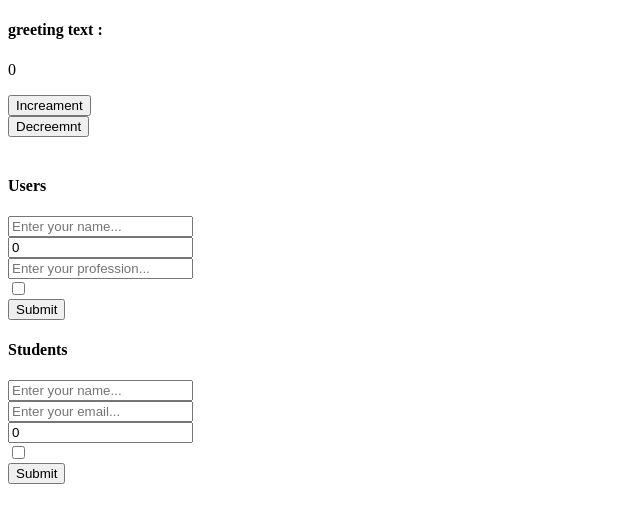
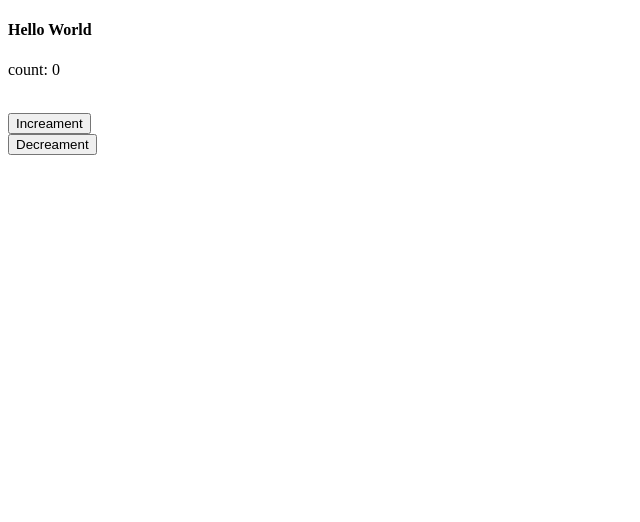
Before and after one commit to MohammadNH1/react-hooks, a React (Vite) app: page / in a window 1280 px wide. Shown: the top 522 px of the page, without its empty margins (0-640 px from the left). Built offline with nearby package versions, Linux system fonts and the light colour scheme.

Commit message:
useReducer hook

```diff
--- a/src/App.tsx
+++ b/src/App.tsx
@@ -1,17 +1,9 @@
-import { CounterContent } from "./components/Counter"
-import { StudentContent } from "./components/student"
-import { UserContent } from "./components/user"
-
+import { Counter } from "./reducer/counter"
 function App() {
   return (
    <>
-   <CounterContent/>
-  <div style={{marginTop:'40px'}}>
-  <UserContent/>
-  </div>
-  <div>
-    <StudentContent/>
-  </div>
+   <Counter/>
+
    </>
   )
 }
--- /dev/null
+++ b/src/reducer/Counter.tsx
@@ -0,0 +1,46 @@
+import { useReducer } from "react";
+// https://blog.stackademic.com/using-reacts-usereducer-hook-with-typescript-31ebd990bc66
+
+
+type counterStateType = {
+  count: number;
+};
+
+const initialState = {
+    count:0
+}
+
+type counterActionType = { type: "INCREAMENT" } | { type: "DECREAMENT" };
+
+const counterReducer = (state: counterStateType, action: counterActionType) => {
+  switch (action.type) {
+    case "INCREAMENT":
+      return { count: state.count + 1 };
+    case "DECREAMENT":
+      return { count: state.count - 1 };
+    default:
+      return state;
+  }
+};
+
+
+
+export const Counter = () => {
+  const [state, dispatch] = useReducer(counterReducer, initialState);
+  const handleIncreament = ()=>{
+    dispatch({type:'INCREAMENT'})
+  }
+  const handleDecreament = ()=>{
+    dispatch({type:'DECREAMENT'})
+  }
+  return (
+    <>
+      <div>
+        <h4>Hello World</h4>
+        <p>count: {state.count}</p> <br />
+        <button onClick={handleIncreament}>Increament</button> <br />
+        <button onClick={handleDecreament}>Decreament</button>
+      </div>
+    </>
+  );
+};
```
